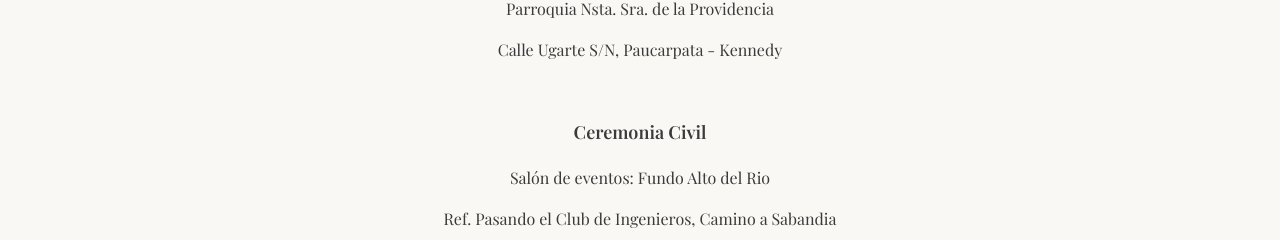
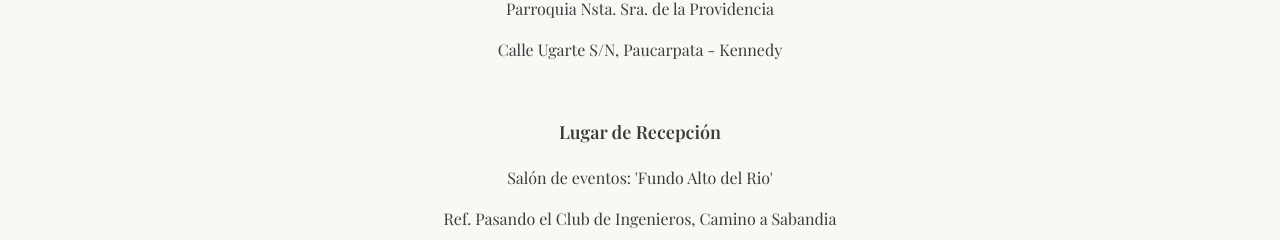
Before and after one commit to A1exMP/invitacion, a Vue app: page / in a window 1280 px wide. Shown: the part 1920-2160 px from the top of the page. Built offline with nearby package versions, Linux system fonts and the light colour scheme; a web font is replaced by a local one.

Commit message:
Update constant.ts

```diff
--- a/src/constant/constant.ts
+++ b/src/constant/constant.ts
@@ -12,8 +12,8 @@ export const NombresPadres = {
 
 export const FechaLugar = {
 
-    Titulo_seccion_Civil: "Ceremonia Civil",
-    Lugar_Civil: "Salón de eventos: Fundo Alto del Rio",
+    Titulo_seccion_Civil: "Lugar de Recepción",
+    Lugar_Civil: "Salón de eventos: 'Fundo Alto del Rio'",
     Distrito_Civil: "Ref. Pasando el Club de Ingenieros, Camino a Sabandia",
 
 
```
